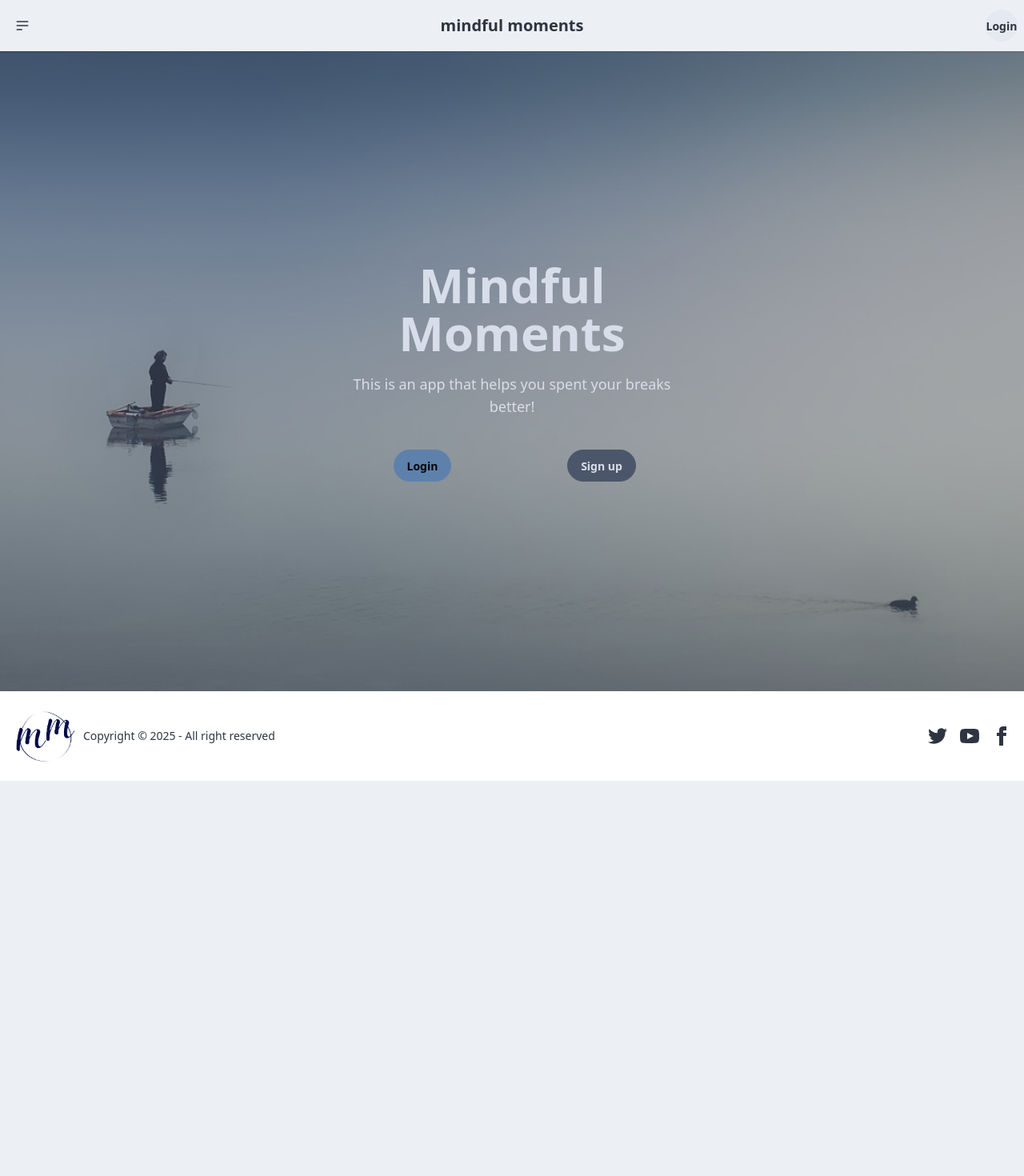
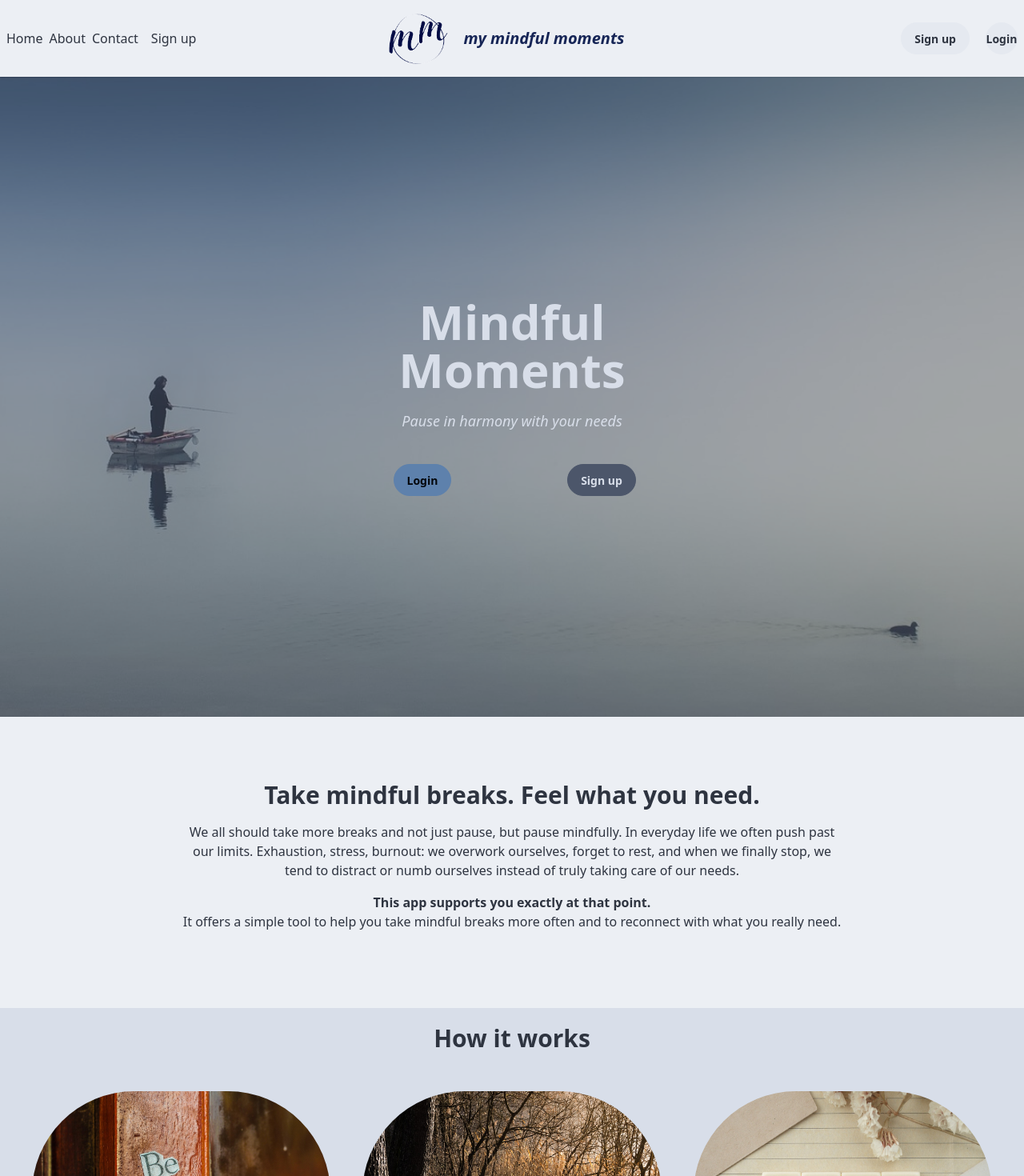
Before and after one commit to Baba-labab/mindful-app-front, a React (Vite) app: page / in a window 1280 px wide. Shown: the top 1470 px of the page at 80% size. Before the commit the page ends 976 px from the top, so only its background shows below. Built offline with nearby package versions, Linux system fonts and the light colour scheme.

Commit message:
editing homepage

```diff
--- a/src/App.jsx
+++ b/src/App.jsx
@@ -16,6 +16,7 @@ import CreateReflection from './pages/CreateReflection'
 import UpdateReflection from './pages/UpdateReflection'
 import FavExercises from './pages/FavExercises'
 import Profile from './pages/Profile'
+import Sources from './pages/Sources'
 import NavbarPublic from './components/NavbarPublic'
 import NavbarUser from './components/NavbarUser'
 import IsAnon from './components/IsAnon'
@@ -28,15 +29,16 @@ function App() {
     <div>
       <Routes>
         {/* public routes */}
-        <Route element={<NavbarPublic />}>
+        {/* <Route element={<NavbarPublic />}> */}
           <Route path="/" element={<Home />}></Route>
-        </Route>
+       {/* </Route> */}
         <Route path="/contact" element={<Contact />}></Route>
 
         {/* anon routes */}
         <Route element={<IsAnon />}>
           <Route path="/login" element={<LogIn />}></Route>
           <Route path="/signup" element={<SignUp />}></Route>
+          <Route path="/sources" element={<Sources />}></Route>
         </Route>
 
 
--- a/src/components/NavbarPublic.jsx
+++ b/src/components/NavbarPublic.jsx
@@ -7,25 +7,46 @@ function NavbarPublic() {
 
       <nav className="navbar bg-base-100 shadow-sm">
         <div className="navbar-start">
-          <div className="dropdown">
+
+          {/* menu for small screens */}
+          <div className="dropdown md:hidden">
             <div tabIndex={0} role="button" className="btn btn-ghost btn-circle">
               <svg xmlns="http://www.w3.org/2000/svg" className="h-5 w-5" fill="none" viewBox="0 0 24 24" stroke="currentColor"> <path strokeLinecap="round" strokeLinejoin="round" strokeWidth="2" d="M4 6h16M4 12h16M4 18h7" /> </svg>
             </div>
             <ul
               tabIndex="-1"
-              className="menu menu-sm dropdown-content bg-base-100 rounded-box z-1 mt-3 w-52 p-2 shadow">
+              className="menu menu-sm dropdown-content bg-base-100 rounded-box z-10 mt-3 w-52 p-2 shadow">
               <li><NavLink to="/">Home</NavLink></li>
-              <li><NavLink>About</NavLink></li>
+              <li><a href="#check-in" title="check-in">About</a></li>
               <li><NavLink to="/contact">Contact</NavLink></li>
+              <li><NavLink to="/sources"></NavLink></li>
               <li><NavLink to="/signup">Sign up</NavLink></li>
             </ul>
           </div>
+
+          {/* menu for larger screens */}
+          <div className="hidden md:flex flex-1 justify-start gap-2 ">
+            <NavLink to="/">Home</NavLink>
+            <NavLink>About</NavLink>
+            <NavLink to="/contact">Contact</NavLink>
+            <NavLink to="/sources"></NavLink>
+            <NavLink to="/signup">Sign up</NavLink>
+
+          </div>
+
         </div>
         <div className="navbar-center">
-          <a className="btn btn-ghost text-xl hidden sm:flex lg:flex">mindful moments</a>
+          <img src="/images/mm-logo-1.png" alt="mindful moments" className="w-20 h-20"></img>
+          <a href="/home" className="btn btn-ghost text-xl  text-blue-950 italic hidden sm:flex lg:flex">my mindful moments</a>
           <img className=""></img>
         </div>
-        <div className="navbar-end">
+        <div className="navbar-end ">
+          <NavLink to="/signup">
+            <button className="btn btn-rounded ml-5 hidden md:flex">
+              <span>Sign up</span>
+            </button>
+          </NavLink>
+
           <NavLink to="/login">
             <button className="btn btn-circle ml-5">
               <span>Login</span>
--- a/src/components/NavbarUser.jsx
+++ b/src/components/NavbarUser.jsx
@@ -16,7 +16,7 @@ function navbarUser() {
               </div>
               <ul
                 tabIndex="-1"
-                className="menu menu-sm dropdown-content bg-base-100 rounded-box z-1 mt-3 ml-3 w-52 p-2 shadow">
+                className="menu menu-sm dropdown-content bg-base-100 rounded-box z-10 mt-3 ml-3 w-52 p-2 shadow">
                 <li><NavLink to="/dashboard">Dashboard</NavLink></li>
                 <li><NavLink to="/exercises">Exercises</NavLink></li>
                 <li><NavLink to="/favourites">Favourite Exercises</NavLink></li>
@@ -29,7 +29,7 @@ function navbarUser() {
             </div>
           </div>
           <div className="navbar-center">
-            {/* <span className="btn btn-ghost text-xl text-blue-950 italic hidden sm:flex lg:flex">my</span> */}
+
             <img src="/images/mm-logo-1.png" alt="mindful moments" className="w-20 h-20"></img>
             <a className="btn btn-ghost text-xl text-blue-950 italic hidden sm:flex lg:flex">my mindful moments</a>
           </div>
--- a/src/pages/Home.jsx
+++ b/src/pages/Home.jsx
@@ -3,7 +3,59 @@ import Footer from '../components/Footer'
 
 function Home() {
   return (
-    <>
+
+    <div>
+<nav className="navbar bg-base-100 shadow-sm">
+        <div className="navbar-start">
+
+          {/* menu for small screens */}
+          <div className="dropdown md:hidden">
+            <div tabIndex={0} role="button" className="btn btn-ghost btn-circle">
+              <svg xmlns="http://www.w3.org/2000/svg" className="h-5 w-5" fill="none" viewBox="0 0 24 24" stroke="currentColor"> <path strokeLinecap="round" strokeLinejoin="round" strokeWidth="2" d="M4 6h16M4 12h16M4 18h7" /> </svg>
+            </div>
+            <ul
+              tabIndex="-1"
+              className="menu menu-sm dropdown-content bg-base-100 rounded-box z-10 mt-3 w-52 p-2 shadow">
+              <li><NavLink to="/">Home</NavLink></li>
+              <li><a href="#about" title="about">About</a></li>
+              <li><NavLink to="/contact">Contact</NavLink></li>
+              <li><NavLink to="/sources"></NavLink></li>
+              <li><NavLink to="/signup">Sign up</NavLink></li>
+            </ul>
+          </div>
+
+          {/* menu for larger screens */}
+          <div className="hidden md:flex flex-1 justify-start gap-2 ">
+            <NavLink to="/">Home</NavLink>
+            <a href="#about" title="about">About</a>
+            <NavLink to="/contact">Contact</NavLink>
+            <NavLink to="/sources"></NavLink>
+            <NavLink to="/signup">Sign up</NavLink>
+
+          </div>
+
+        </div>
+        <div className="navbar-center">
+          <img src="/images/mm-logo-1.png" alt="mindful moments" className="w-20 h-20"></img>
+          <a href="/home" className="btn btn-ghost text-xl  text-blue-950 italic hidden sm:flex lg:flex">my mindful moments</a>
+          <img className=""></img>
+        </div>
+        <div className="navbar-end ">
+          <NavLink to="/signup">
+            <button className="btn btn-rounded ml-5 hidden md:flex">
+              <span>Sign up</span>
+            </button>
+          </NavLink>
+
+          <NavLink to="/login">
+            <button className="btn btn-circle ml-5">
+              <span>Login</span>
+            </button>
+          </NavLink>
+
+        </div>
+      </nav>
+
       <div className="h-screen overflow-hidden">
         <div className="hero min-h-screen bg-cover bg-center"
           style={{
@@ -15,8 +67,8 @@ function Home() {
           <div className="hero-content text-neutral-content text-center">
             <div className="max-w-md">
               <h1 className="mb-5 text-4xl md:text-6xl font-bold">Mindful Moments</h1>
-              <p className="mb-5 mt-5 text-lg">
-                This is an app that helps you spent your breaks better!
+              <p className="mb-5 mt-5 text-lg italic">
+                Pause in harmony with your needs
               </p>
               <div className="grid grid-cols-1 md:grid-cols-2">
                 <NavLink to="/login">
@@ -31,10 +83,55 @@ function Home() {
             </div>
           </div>
         </div>
+      </div>
 
+      <div id="about" className="px-4 mt-10 md:mt-20">
+        <div className="flex flex-col justify-center items-center">
+          <h2 className="text-center text-3xl font-bold mb-4">Take mindful breaks. Feel what you need.</h2>
+          <p className='text-center mb-4 md:w-2/3'>We all should take more breaks and not just pause, but pause mindfully.
+            In everyday life we often push past our limits. Exhaustion, stress, burnout: we overwork ourselves, forget to rest, and when we finally stop, we tend to distract or numb ourselves instead of truly taking care of our needs.
+          </p>
+          <span className="font-bold text-center">This app supports you exactly at that point.</span>
+          <p className='text-center mb-4 md:w-2/3'>It offers a simple tool to help you take mindful breaks more often and to reconnect with what you really need.</p>
+        </div>
       </div>
+
+      <div className='bg-base-300 mt-10 md:mt-20 pb-10'>
+
+        <h2 className="text-center text-3xl font-bold p-5">How it works</h2>
+        <div className='grid grid-cols-1 md:grid-cols-3 md:mt-5 mb-10 px-4 md:px-10 gap-10'>
+
+          <div className="flex flex-col">
+            <img src="images/be-now.jpg" alt="wall with cut out words from magazine: be here now" className="h-64 w-auto rounded-full mt-2" />
+            <h3 className="text-center text-lg font-bold mt-2">Connect to Your Body</h3>
+            <p className="text-center">Everything starts with a short mindful moment that brings you back into your body: noticing your sensations, emotions, and needs — without judging them.</p>
+          </div>
+
+          <div className="flex flex-col">
+            <img src="/images/bench.jpg" alt="text on a bench: take a little time to think" className="h-64 w-auto rounded-full mt-2" />
+            <h3 className="text-center text-lg font-bold mt-2">Take Care of Yourself</h3>
+            <p className="text-center">From there, the app guides you to a curated pool of ideas for how you can spend your break, tailored to what you need right now. You can choose from six categories, such as energy, balance and more.</p>
+          </div>
+
+          <div className="flex flex-col justify-center items-center">
+            <img src="/images/rest.jpg" alt="Rest in scrabble letters on table" className="h-64 w-auto rounded-full mt-2" />
+            <h3 className="text-center text-lg font-bold mt-2">Reflect and Integrate</h3>
+            <p className="text-center">To deepen your experience, you can write short reflections, before or after your break. This helps you check in with yourself, track your mood, clarify your thoughts, and relate entries to specific exercises for later reference.</p>
+          </div>
+        </div>
+      </div>
+
+      <div>
+        <h2>Free resources and transparency</h2>
+        <p>This app contains a curated selection of freely available exercises from around the internet. You can find all sources I used here.</p>
+        <NavLink to="/sources">
+          <button>Sources</button>
+        </NavLink>
+      </div>
+
+
       <Footer></Footer>
-    </>
+    </div>
 
 
 
--- /dev/null
+++ b/src/pages/Sources.jsx
@@ -0,0 +1,9 @@
+import React from 'react'
+
+function Sources() {
+  return (
+    <div>Sources</div>
+  )
+}
+
+export default Sources
```
Also changed, not shown: public/images/body.png (deleted), 1 other file (tests, documents, lock files or other folders).
